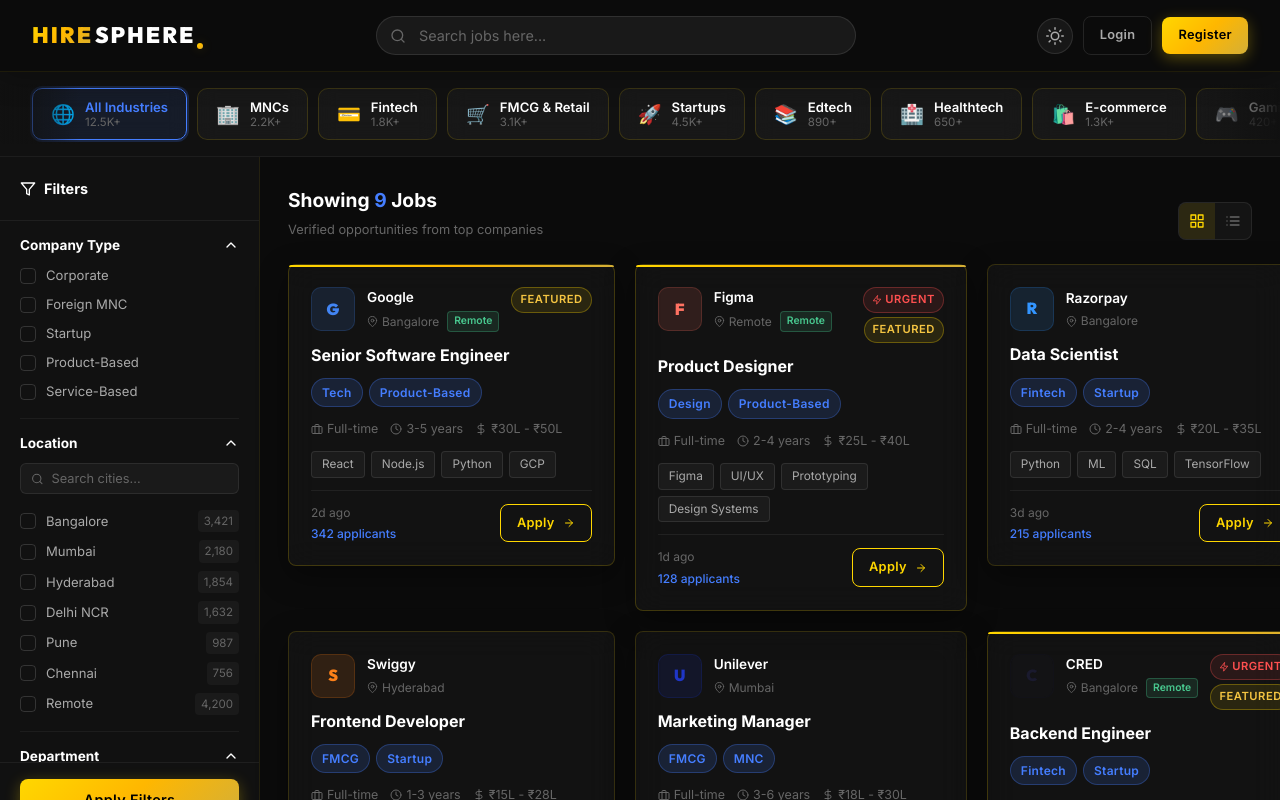
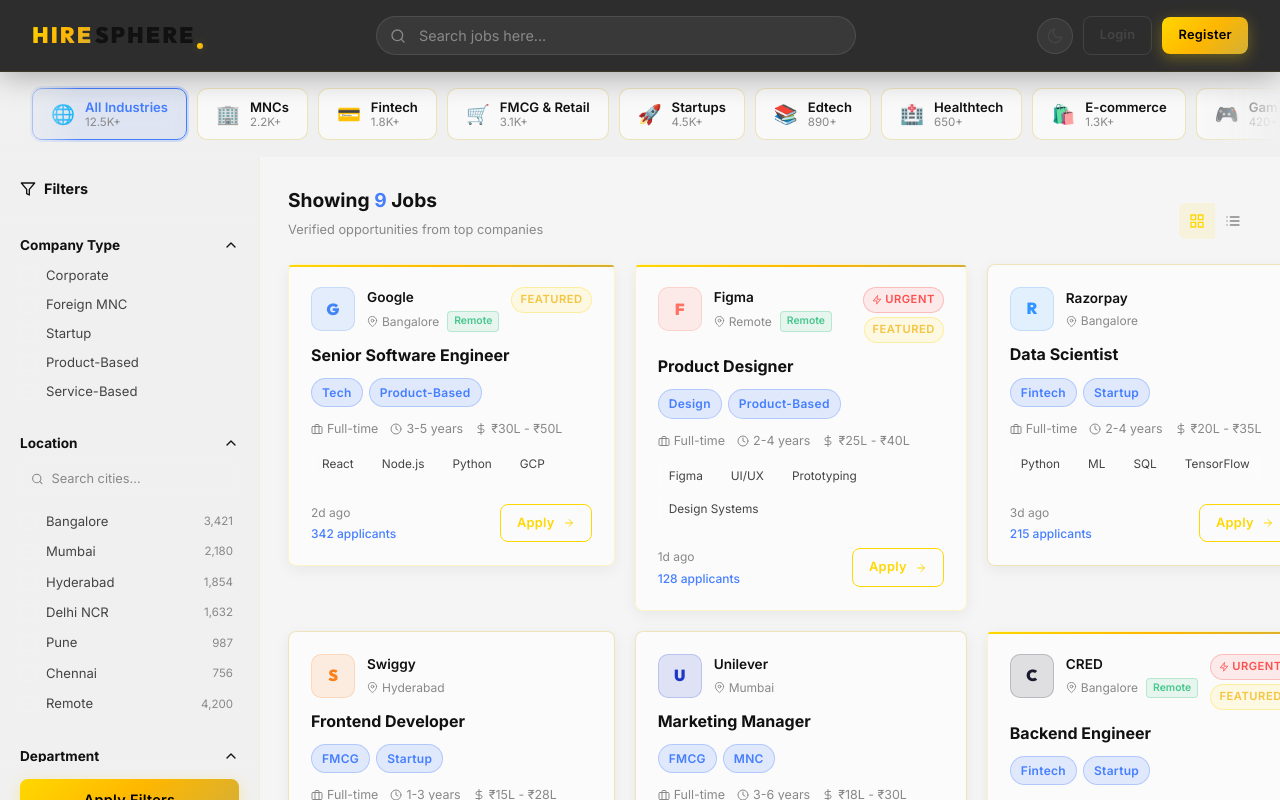
Before and after one commit to CSI-Project-Expo/Team-2, a React (Vite) app: page /jobs in a window 1280 px wide. Shown: the top 800 px of the page. Built offline with nearby package versions, Linux system fonts and the light colour scheme.

Commit message:
light theme is set as  default

```diff
--- a/src/context/ThemeContext.jsx
+++ b/src/context/ThemeContext.jsx
@@ -3,7 +3,8 @@
 const ThemeContext = createContext();
 
 export const ThemeProvider = ({ children }) => {
-    const [isDark, setIsDark] = useState(true);
+    // Light mode default
+    const [isDark, setIsDark] = useState(false);
 
     useEffect(() => {
         const saved = localStorage.getItem('hiresphere-theme');
@@ -12,10 +13,11 @@
 
     useEffect(() => {
         if (isDark) {
-            document.body.classList.remove('light-mode');
+            document.body.classList.add('dark-mode');
         } else {
-            document.body.classList.add('light-mode');
+            document.body.classList.remove('dark-mode');
         }
+
         localStorage.setItem('hiresphere-theme', isDark ? 'dark' : 'light');
     }, [isDark]);
 
--- a/src/styles/globals.css
+++ b/src/styles/globals.css
@@ -7,14 +7,18 @@
 
 /* --- CSS Variables (Dark Mode Default) --- */
 :root {
-  /* Colors */
-  --bg-primary: #0B0B0B;
-  --bg-secondary: #111111;
-  --bg-tertiary: #161616;
-  --bg-card: rgba(255, 255, 255, 0.03);
-  --bg-card-hover: rgba(255, 255, 255, 0.06);
+  /* ========================
+     LIGHT THEME DEFAULT
+  ======================== */
 
-  /* Gold Palette */
+  --bg-primary: #F5F5F5;
+  --bg-secondary: #F0F0F0;
+  --bg-tertiary: #E8E8E8;
+
+  --bg-card: rgba(0, 0, 0, 0.03);
+  --bg-card-hover: rgba(0, 0, 0, 0.05);
+
+  /* Gold Palette (same) */
   --gold-primary: #FFD700;
   --gold-secondary: #FFB700;
   --gold-tertiary: #D4AF37;
@@ -24,73 +28,64 @@
   --gold-glow: 0 0 20px rgba(255, 215, 0, 0.25), 0 0 40px rgba(255, 215, 0, 0.1);
   --gold-glow-strong: 0 0 30px rgba(255, 215, 0, 0.5), 0 0 60px rgba(255, 215, 0, 0.2);
 
-  /* Action Blue */
+  /* Blue */
   --blue-accent: #457EFF;
   --blue-light: #6B9FFF;
   --blue-dark: #2B5FD9;
   --blue-glow: 0 0 20px rgba(69, 126, 255, 0.3);
 
   /* Text */
-  --text-primary: #FFFFFF;
-  --text-secondary: #AAAAAA;
-  --text-muted: #666666;
+  --text-primary: #111111;
+  --text-secondary: #444444;
+  --text-muted: #888888;
   --text-gold: var(--gold-primary);
 
   /* Glass */
-  --glass-bg: rgba(255, 255, 255, 0.03);
-  --glass-border: rgba(255, 215, 0, 0.15);
-  --glass-border-hover: rgba(255, 215, 0, 0.4);
+  --glass-bg: rgba(255, 255, 255, 0.6);
+  --glass-border: rgba(200, 160, 0, 0.25);
+  --glass-border-hover: rgba(200, 160, 0, 0.5);
   --glass-blur: blur(15px);
 
   /* Shadows */
-  --shadow-card: 0 10px 30px rgba(0, 0, 0, 0.4);
-  --shadow-card-hover: 0 20px 50px rgba(0, 0, 0, 0.6);
-  --shadow-gold: 0 0 30px rgba(255, 215, 0, 0.2);
-  --shadow-blue: 0 0 20px rgba(69, 126, 255, 0.3);
+  --shadow-card: 0 4px 15px rgba(0, 0, 0, 0.06);
+  --shadow-card-hover: 0 10px 30px rgba(0, 0, 0, 0.12);
+  --shadow-gold: 0 0 30px rgba(255, 215, 0, 0.15);
+  --shadow-blue: 0 0 20px rgba(69, 126, 255, 0.2);
 
-  /* Border */
   --radius: 8px;
   --radius-lg: 16px;
   --radius-xl: 24px;
   --radius-full: 9999px;
 
-  /* Transitions */
   --transition: 300ms ease-in-out;
   --transition-fast: 150ms ease;
   --transition-slow: 500ms ease;
 
-  /* Typography */
   --font-primary: 'Inter', 'Roboto', sans-serif;
   --font-display: 'Outfit', 'Inter', sans-serif;
 
-  /* Spacing */
   --nav-height: 72px;
-
-  /* Sidebar */
   --sidebar-width: 260px;
 }
+/* --- Light Mode Variables --- */
+.dark-mode {
+  --bg-primary: #0B0B0B;
+  --bg-secondary: #111111;
+  --bg-tertiary: #161616;
+  --bg-card: rgba(255, 255, 255, 0.03);
+  --bg-card-hover: rgba(255, 255, 255, 0.06);
 
-/* --- Light Mode Variables --- */
-.light-mode {
-  --bg-primary: #F5F5F5;      /* Main background */
-  --bg-secondary: #F0F0F0;    /* Sections */
-  --bg-tertiary: #E8E8E8;     /* Slight depth variation */
+  --text-primary: #FFFFFF;
+  --text-secondary: #AAAAAA;
+  --text-muted: #666666;
 
-  --bg-card: rgba(0, 0, 0, 0.03);
-  --bg-card-hover: rgba(0, 0, 0, 0.05);
+  --glass-bg: rgba(255, 255, 255, 0.03);
+  --glass-border: rgba(255, 215, 0, 0.15);
+  --glass-border-hover: rgba(255, 215, 0, 0.4);
 
-  --glass-bg: rgba(255, 255, 255, 0.6);
-  --glass-border: rgba(200, 160, 0, 0.25);
-  --glass-border-hover: rgba(200, 160, 0, 0.5);
-
-  --text-primary: #111111;
-  --text-secondary: #444444;
-  --text-muted: #888888;
-
-  --shadow-card: 0 4px 15px rgba(0, 0, 0, 0.06);
-  --shadow-card-hover: 0 10px 30px rgba(0, 0, 0, 0.12);
+  --shadow-card: 0 10px 30px rgba(0, 0, 0, 0.4);
+  --shadow-card-hover: 0 20px 50px rgba(0, 0, 0, 0.6);
 }
-
 /* ============================================
    RESET & BASE
    ============================================ */
```
